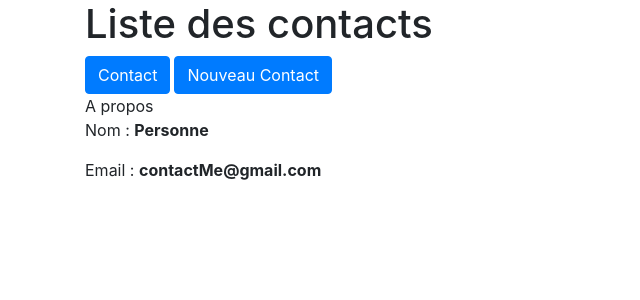
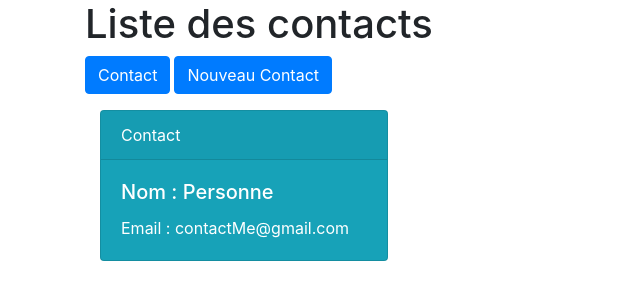
Before and after one commit to FehimMahfoud/Angular, an Angular app: page /about in a window 1280 px wide. Shown: the top 300 px of the page, without its empty margins (0-640 px from the left). Built offline with nearby package versions, Linux system fonts and the light colour scheme.

Commit message:
Amerlioration de l' affichage

```diff
--- a/src/app/about/about.component.html
+++ b/src/app/about/about.component.html
@@ -1,7 +1,9 @@
-<div class="panel panel-primary">
-    <div class="panel-heading">A propos</div>
-    <div class="panel-body">
-           <p>Nom : <strong>{{info.nom}}</strong></p>
-           <p>Email : <strong>{{info.email}}</strong></p>
-    </div>
+<div class="container">
+        <div class="card text-white bg-info mb-3 mt-3" style="max-width: 18rem;">
+                <div class="card-header">Contact</div>
+                <div class="card-body">
+                  <h5 class="card-title">Nom : {{ info.nom }}</h5>
+                  <p class="card-text">Email : {{ info.email }}</p>
+                </div>
+        </div>
 </div>
```
